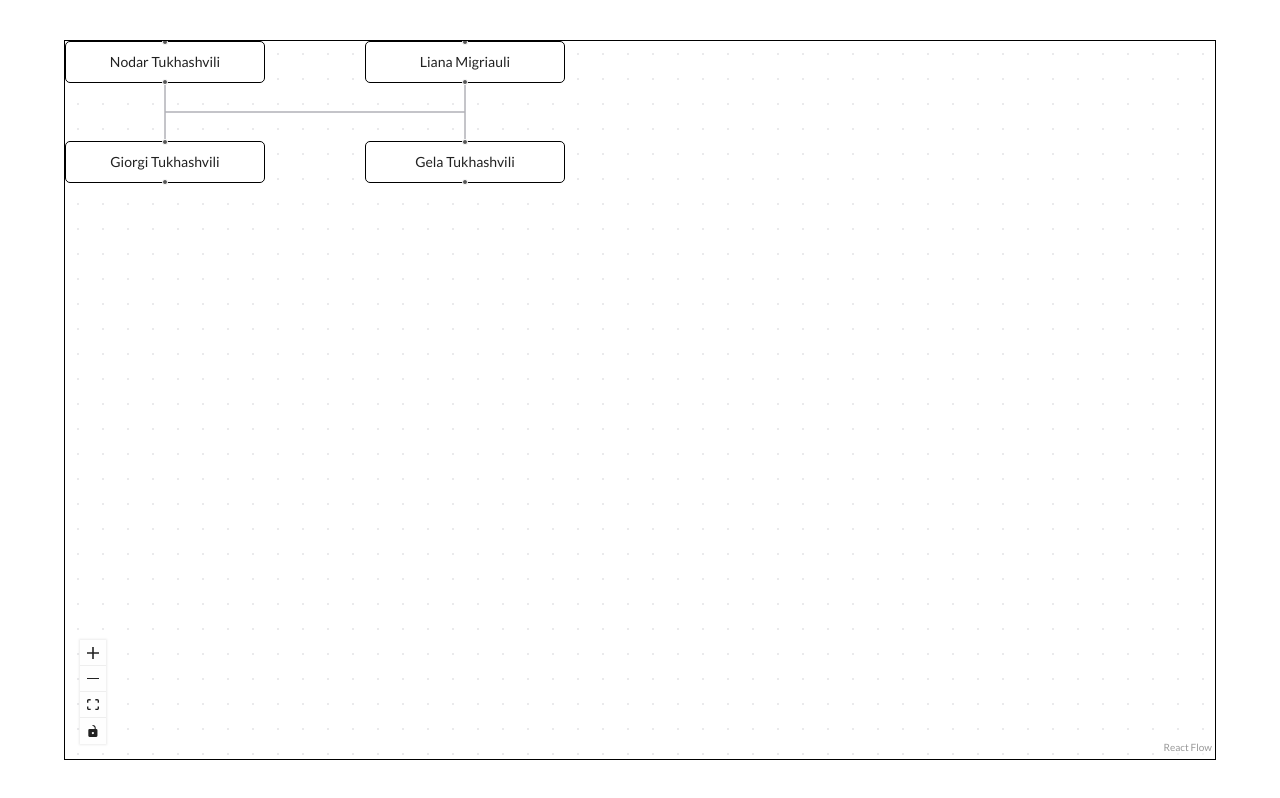
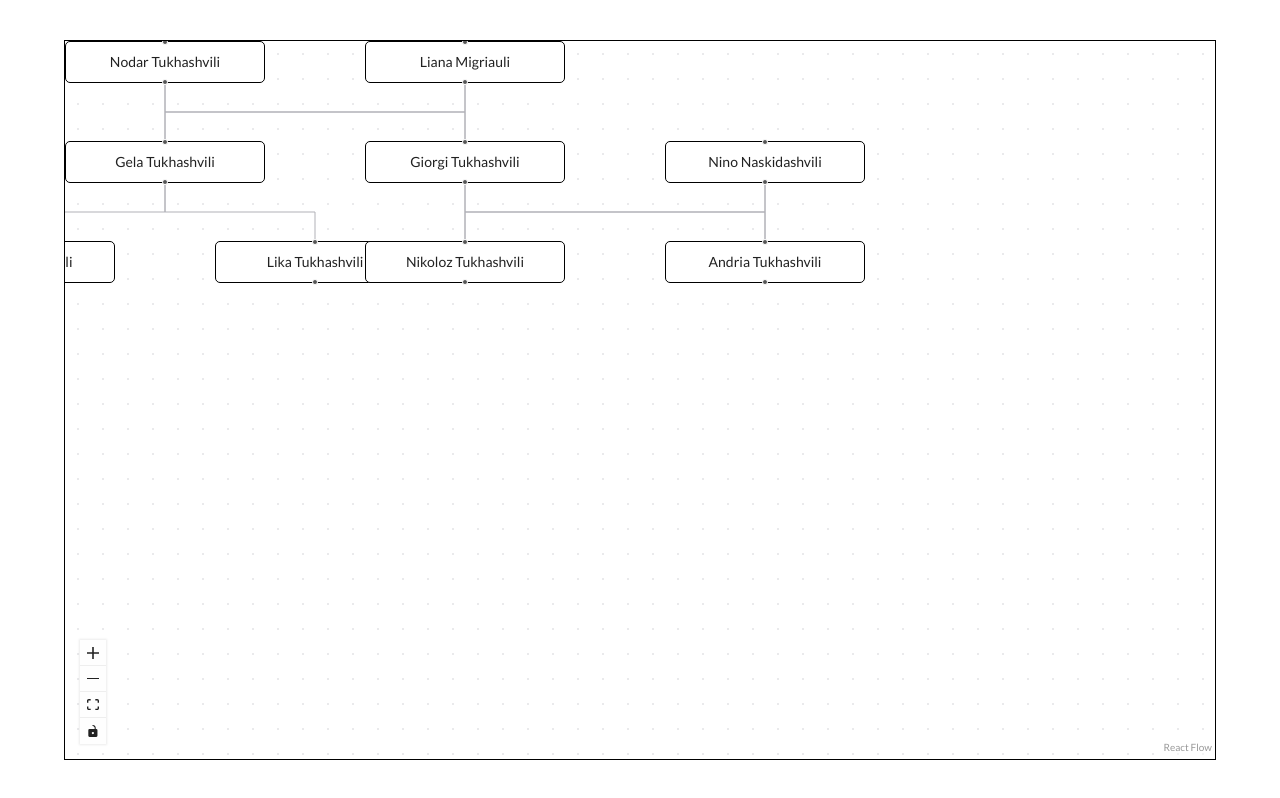
Before and after one commit to Tuxa4Life/family-tree-builder, a React (Create React App) app: page / in a window 1280 px wide. Built offline with nearby package versions, Linux system fonts and the light colour scheme.

Commit message:
Update: added recursion to builtTree

```diff
--- a/src/App.jsx
+++ b/src/App.jsx
@@ -2,7 +2,7 @@ import { Controls, ReactFlow, Background } from "@xyflow/react";
 import '@xyflow/react/dist/style.css';
 import { useState, useEffect } from "react";
 import CustomNode from "./CustomNode";
-import { initialNode, renderSpouse, renderChildren, getSelf } from "./functions";
+import { initialNode, renderSpouse, renderChildren, getSelf, getIndexInNodes } from "./functions";
 
 
 
@@ -19,6 +19,12 @@ const App = () => {
         let aux = (start_node) => {
             let [x_middle, y_middle] = renderSpouse(start_node, nodes, edges)
             renderChildren(start_node, x_middle, y_middle, nodes, edges)
+
+            if (start_node.data.children.length !== 0) {
+                start_node.data.children.forEach(id => {
+                    aux(nodes[getIndexInNodes(id, nodes)])
+                })
+            }
         }
 
         aux(nodes[0])
@@ -28,7 +34,6 @@ const App = () => {
     }
 
     useEffect(() => {
-        console.log("-----------")
         buildTree()
     }, [])
 
--- a/src/functions.js
+++ b/src/functions.js
@@ -55,7 +55,15 @@ const getChildIndex = (id) => {
         if (id === siblings[i]) return i
     }
 
-    throw new Error('Not in siblings')
+    throw new Error('Not in siblings.')
+}
+
+const getIndexInNodes = (id, nodes) => {
+    for (let i = 0; i < nodes.length; i++) {
+        if (id === nodes[i].id) return i
+    }
+
+    throw new Error('ID: ' + id + ' Not in nodes.')
 }
 
 const renderSpouse = (member, nodes, edges) => {
@@ -102,7 +110,7 @@ const renderChildren = (member, x_middle, y_middle, nodes, edges) => {
 
 
 
-export { renderChildren, renderSpouse, getSelf, initialNode }
+export { renderChildren, renderSpouse, getSelf, getIndexInNodes, initialNode }
 
 
 // const buildTree = (root) => {
--- a/src/tree.json
+++ b/src/tree.json
@@ -4,7 +4,7 @@
             "id": "1",
             "name": "Nodar Tukhashvili",
             "parents": [],
-            "children": ["2", "8"],
+            "children": ["8", "2"],
             "spouse": "7"
         },
         {
@@ -36,13 +36,6 @@
             "spouse": "2"
         },
         {
-            "id": "6",
-            "name": "Khvtisavar Naskidashvili",
-            "parents": [],
-            "children": ["5"],
-            "spouse": ""
-        },
-        {
             "id": "7",
             "name": "Liana Migriauli",
             "parents": [],
@@ -53,6 +46,20 @@
             "id": "8",
             "name": "Gela Tukhashvili",
             "parents": ["1", "7"],
+            "children": ["9", "10"],
+            "spouse": ""
+        },
+        {
+            "id": "9",
+            "name": "Sandro Tukhashvili",
+            "parents": ["8"],
+            "children": [],
+            "spouse": ""
+        },
+        {
+            "id": "10",
+            "name": "Lika Tukhashvili",
+            "parents": ["8"],
             "children": [],
             "spouse": ""
         }
```
